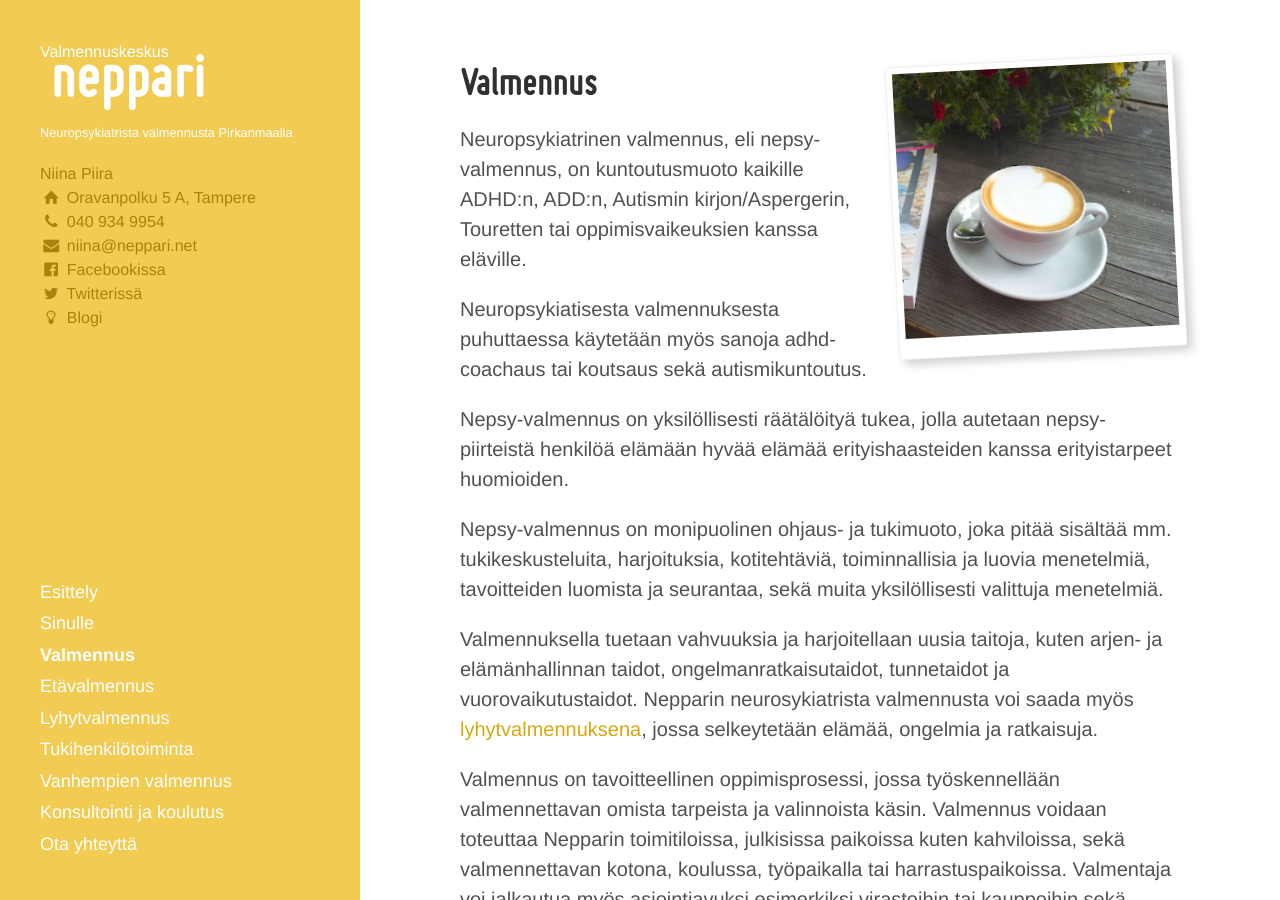
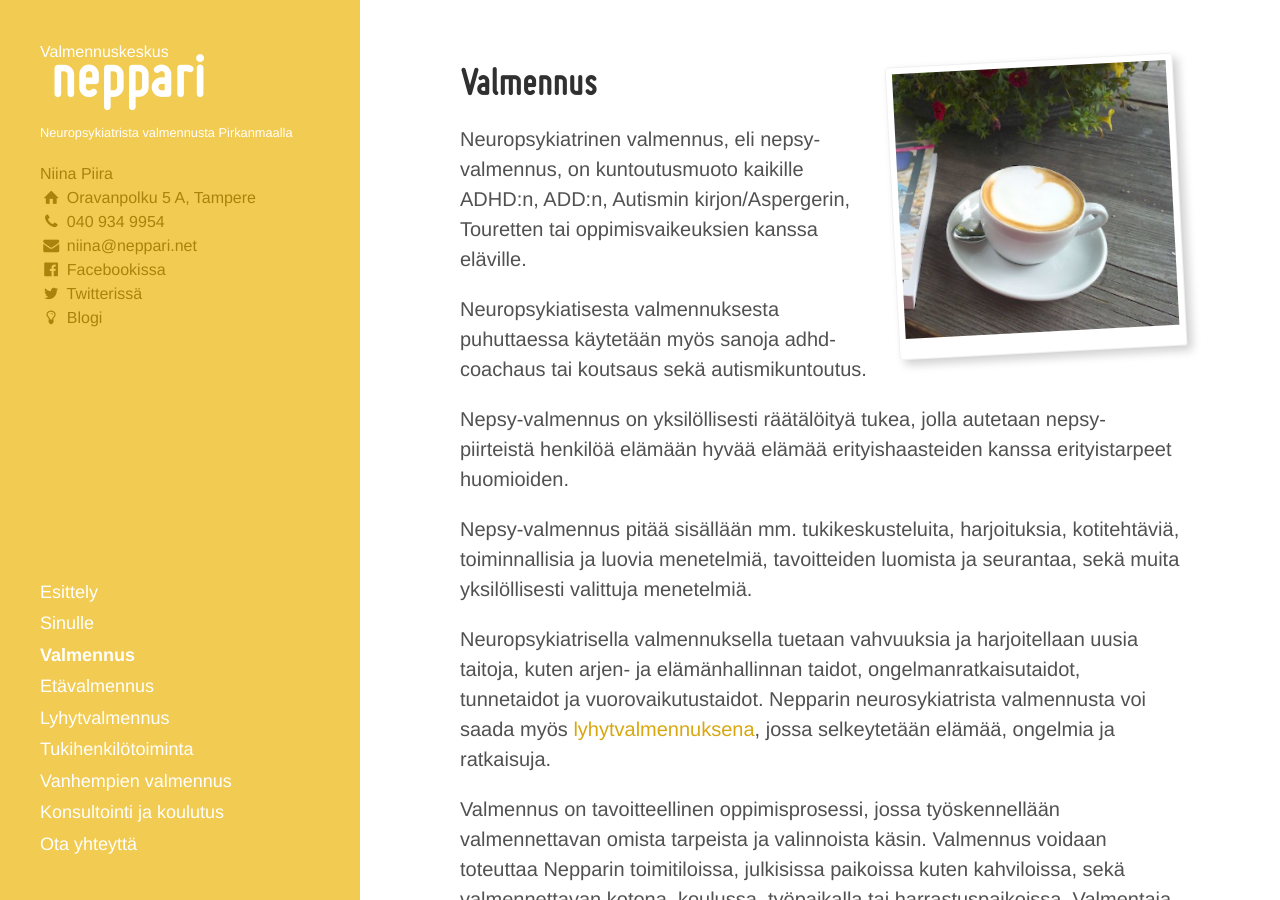
Before and after one commit to niinapiira/neppari.net, a Jekyll site: the page built from valmennus.md, in a window 1280 px wide and 900 px high. Built offline with Jekyll 4.4.1, drawn with Linux system fonts in a browser that asks for light colours.

Commit message:
Updated valmennus.md

```diff
--- a/valmennus.md
+++ b/valmennus.md
@@ -25,9 +25,9 @@ Neuropsykiatisesta valmennuksesta puhuttaessa käytetään myös sanoja adhd-coa
 
 Nepsy-valmennus on yksilöllisesti räätälöityä tukea, jolla autetaan nepsy-piirteistä henkilöä elämään hyvää elämää erityishaasteiden kanssa erityistarpeet huomioiden.
 
-Nepsy-valmennus on monipuolinen ohjaus- ja tukimuoto, joka pitää sisältää mm. tukikeskusteluita, harjoituksia, kotitehtäviä, toiminnallisia ja luovia menetelmiä, tavoitteiden luomista ja seurantaa, sekä muita yksilöllisesti valittuja menetelmiä.
+Nepsy-valmennus pitää sisällään mm. tukikeskusteluita, harjoituksia, kotitehtäviä, toiminnallisia ja luovia menetelmiä, tavoitteiden luomista ja seurantaa, sekä muita yksilöllisesti valittuja menetelmiä.
 
-Valmennuksella tuetaan vahvuuksia ja harjoitellaan uusia taitoja, kuten arjen- ja elämänhallinnan taidot, ongelmanratkaisutaidot, tunnetaidot ja vuorovaikutustaidot. Nepparin neurosykiatrista valmennusta voi saada myös [lyhytvalmennuksena](/lyhytvalmennus), jossa selkeytetään elämää, ongelmia ja ratkaisuja.
+Neuropsykiatrisella valmennuksella tuetaan vahvuuksia ja harjoitellaan uusia taitoja, kuten arjen- ja elämänhallinnan taidot, ongelmanratkaisutaidot, tunnetaidot ja vuorovaikutustaidot. Nepparin neurosykiatrista valmennusta voi saada myös [lyhytvalmennuksena](/lyhytvalmennus), jossa selkeytetään elämää, ongelmia ja ratkaisuja.
 
 Valmennus on tavoitteellinen oppimisprosessi, jossa työskennellään valmennettavan omista tarpeista ja valinnoista käsin. Valmennus voidaan toteuttaa Nepparin toimitiloissa, julkisissa paikoissa kuten kahviloissa, sekä valmennettavan kotona, koulussa, työpaikalla tai harrastuspaikoissa. Valmentaja voi jalkautua myös asiointiavuksi esimerkiksi virastoihin tai kauppoihin sekä tueksi vaikka lääkärin vastaanotolle. Nepparin neuropsykiatrista valmennusta voi saada myös [etänä](/etavalmennus).
 
@@ -35,6 +35,6 @@ Nepsy-valmennus on hyvin kokonaisvaltainen tukimuoto, joka kattaa koko elämän
 
 Neuropsykiatrinen valmennus on ennen kaikkea voimaantumisprosessi, joka saavutetaan hallinnan ja kontrollin tunteen kautta. Valmentaja auttaa asiakasta ottamaan elämän omiin käsiinsä sekä osallistumaan omia asioita koskevaan päätöksentekoon.
 
-*Nepparin valmennuksen perushinta on 55€/h, johon lisätään tarvittaessa ja tapauskohtaisesti arvonlisävero sekä matka- ja raportointikulut. Valmennusprosessista, tapaamisten pituudesta ja paikasta sekä työskentelyn tavoitteista sovitaan asiakaskohtaisesti kirjallisella sopimuksella.*
+> Nepparin valmennuksen perushinta on 55€/h, johon lisätään tarvittaessa ja tapauskohtaisesti arvonlisävero sekä matka- ja raportointikulut. Valmennusprosessista, tapaamisten pituudesta ja paikasta sekä työskentelyn tavoitteista sovitaan asiakaskohtaisesti kirjallisella sopimuksella.
 
-Jos haluat kuulla lisää tai varata ajan valmennukseen, ota yhteyttä puhelimitse tai [sähköpostilla](/ota-yhteytta).
+> Jos haluat kuulla lisää tai varata ajan valmennukseen, ota yhteyttä puhelimitse tai [sähköpostilla](/ota-yhteytta).
```
